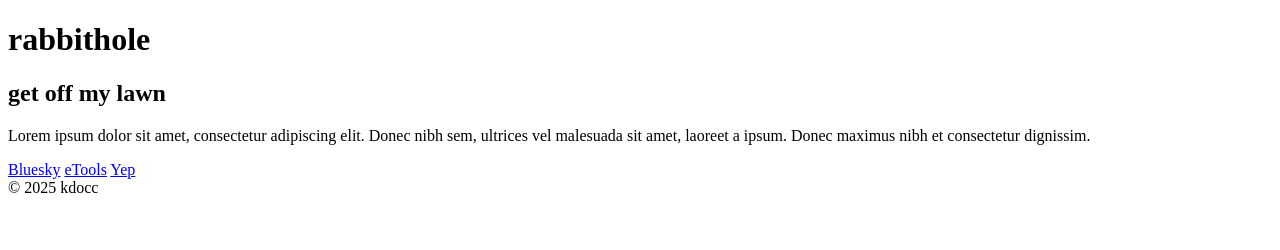
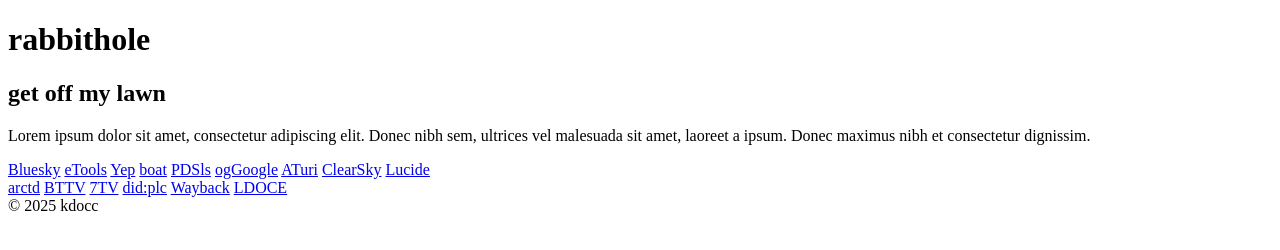
Before and after one commit to docclaremore/docclaremore.github.io, a plain HTML site: page docs/rabbithole.html in a window 1280 px wide. Drawn offline with Linux system fonts and the light colour scheme.

Commit message:
Update rabbithole.html
Update rabbithole page with header links to
boat, PDSls, Google No AI, atproto-browser,
ClearSky, Lucide icons, archive.today
BetterTTV, 7TV, did:plc JSON, Wayback,
LDOCE search engines, as well as accompanying
text hyperlinks

```diff
--- a/docs/rabbithole.html
+++ b/docs/rabbithole.html
@@ -5,6 +5,18 @@
     <link rel="search" type="application/opensearchdescription+xml" title="Bluesky" href="/files/bluesky.xml" />
     <link rel="search" type="application/opensearchdescription+xml" title="eTools.ch" href="/files/etools.xml" />
     <link rel="search" type="application/opensearchdescription+xml" title="Yep" href="/files/yep.xml" />
+    <link rel="search" type="application/opensearchdescription+xml" title="boat" href="/files/boat.xml" />
+		<link rel="search" type="application/opensearchdescription+xml" title="PDSls" href="/files/pdsls.xml" />
+		<link rel="search" type="application/opensearchdescription+xml" title="ogGoogle" href="/files/googlenoai.xml" />
+		<link rel="search" type="application/opensearchdescription+xml" title="ATuri" href="/files/atprotobrowser.xml" />
+		<link rel="search" type="application/opensearchdescription+xml" title="ClearSky" href="/files/clearsky.xml" />
+		<link rel="search" type="application/opensearchdescription+xml" title="Lucide" href="/files/lucide.xml" />
+		<link rel="search" type="application/opensearchdescription+xml" title="arctd" href="/files/archivetoday.xml" />
+		<link rel="search" type="application/opensearchdescription+xml" title="BTTV" href="/files/betterttv.xml" />
+		<link rel="search" type="application/opensearchdescription+xml" title="7TV" href="/files/7tv.xml" />
+		<link rel="search" type="application/opensearchdescription+xml" title="didplc" href="/files/didplcjson.xml" />
+		<link rel="search" type="application/opensearchdescription+xml" title="Wayback" href="/files/wayback.xml" />
+		<link rel="search" type="application/opensearchdescription+xml" title="LDOCE" href="/files/ldoce.xml" />
   </head>
   <body>
 
@@ -16,6 +28,21 @@
     <a href="/files/bluesky.xml">Bluesky</a>
     <a href="/files/etools.xml">eTools</a>
     <a href="/files/yep.xml">Yep</a>
+    <a href="/files/boat.xml">boat</a>
+		<a href="/files/pdsls.xml">PDSls</a>
+		<a href="/files/googlenoai.xml">ogGoogle</a>
+		<a href="/files/atprotobrowser.xml">ATuri</a>
+		<a href="/files/clearsky.xml">ClearSky</a>
+		<a href="/files/lucide.xml">Lucide</a>
+
+    <br />
+
+		<a href="/files/archivetoday.xml">arctd</a>
+		<a href="/files/betterttv.xml">BTTV</a>
+		<a href="/files/7tv.xml">7TV</a>
+		<a href="/files/didplcjson.xml">did:plc</a>
+		<a href="/files/wayback.xml">Wayback</a>
+		<a href="/files/ldoce.xml">LDOCE</a>
 
   </body>
   <footer>© 2025 kdocc</footer>
```
